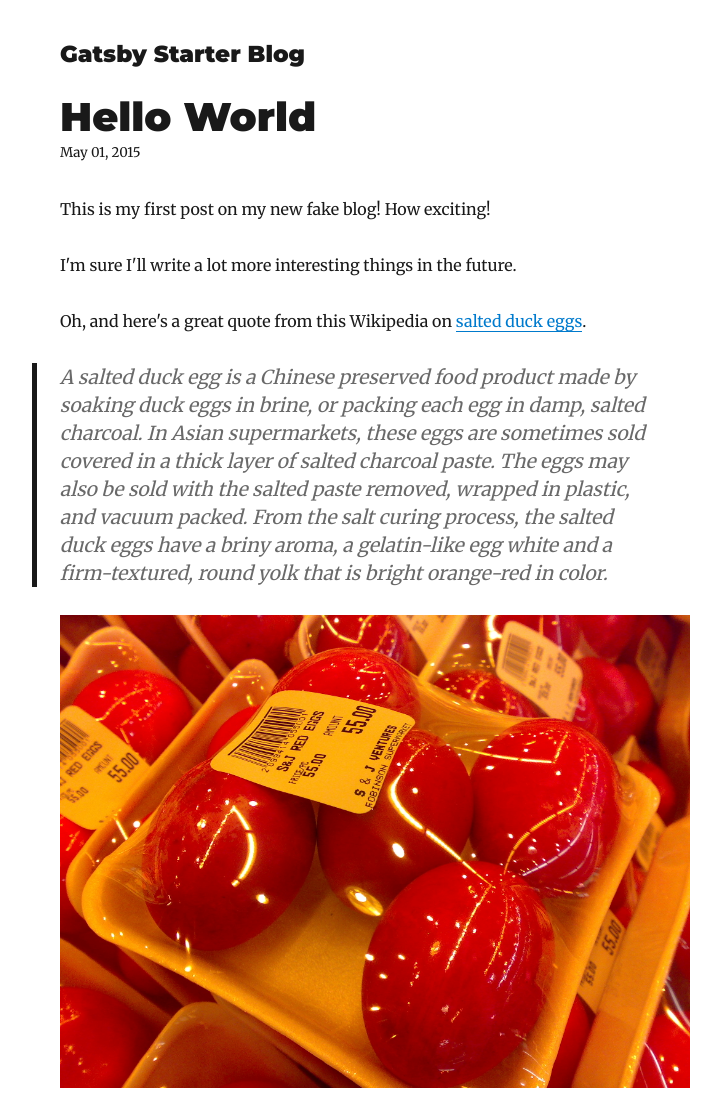
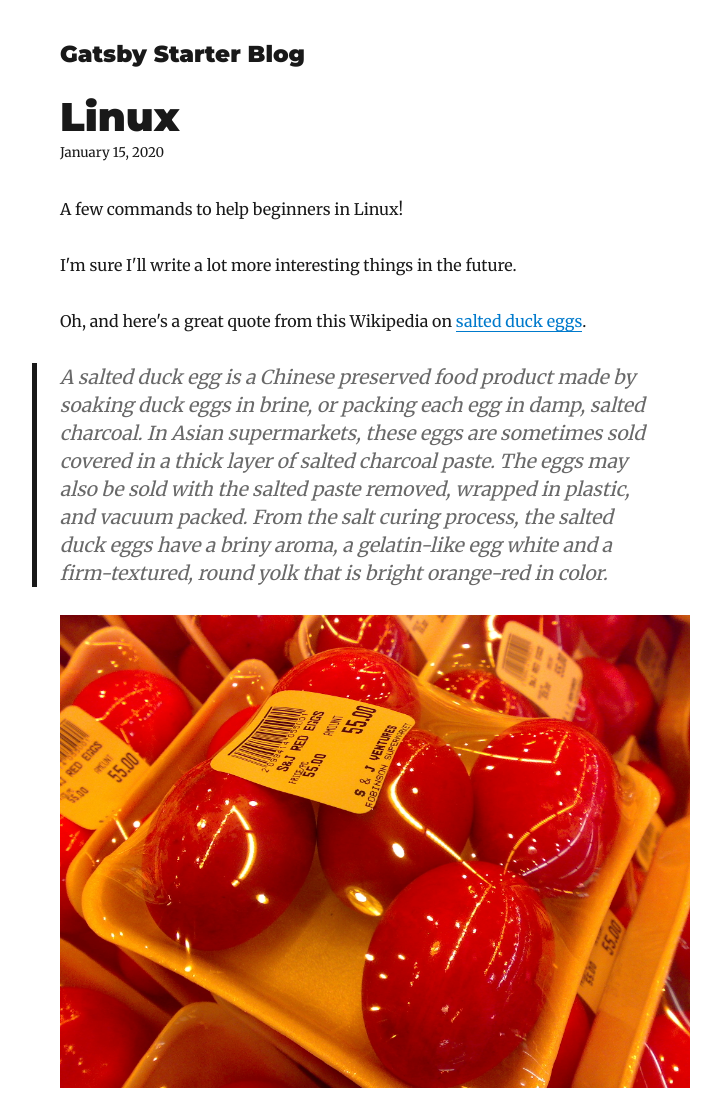
Before and after one commit to deepaannjohn/deepaannjohn.github.io, a Gatsby site in the folder gatsby/: page /hello-world/ in a window 1280 px wide. Shown: the top 1099 px of the page, without its empty margins (265-986 px from the left). Built offline with nearby package versions, Linux system fonts and the light colour scheme; Gatsby itself is replaced by a stand-in of ours; some packages are replaced by stand-ins of ours.

```diff
--- a/gatsby/content/blog/hello-world/index.md
+++ b/gatsby/content/blog/hello-world/index.md
@@ -1,10 +1,10 @@
 ---
-title: Hello World
-date: "2015-05-01T22:12:03.284Z"
-description: "Hello World"
+title: Linux
+date: "2020-01-15T22:12:03.284Z"
+description: "Linux for beginners"
 ---
 
-This is my first post on my new fake blog! How exciting!
+A few commands to help beginners in Linux!
 
 I'm sure I'll write a lot more interesting things in the future.
 
```
Also changed, not shown: .circleci/config.yml (added), .circleci/config1.yml (added).
